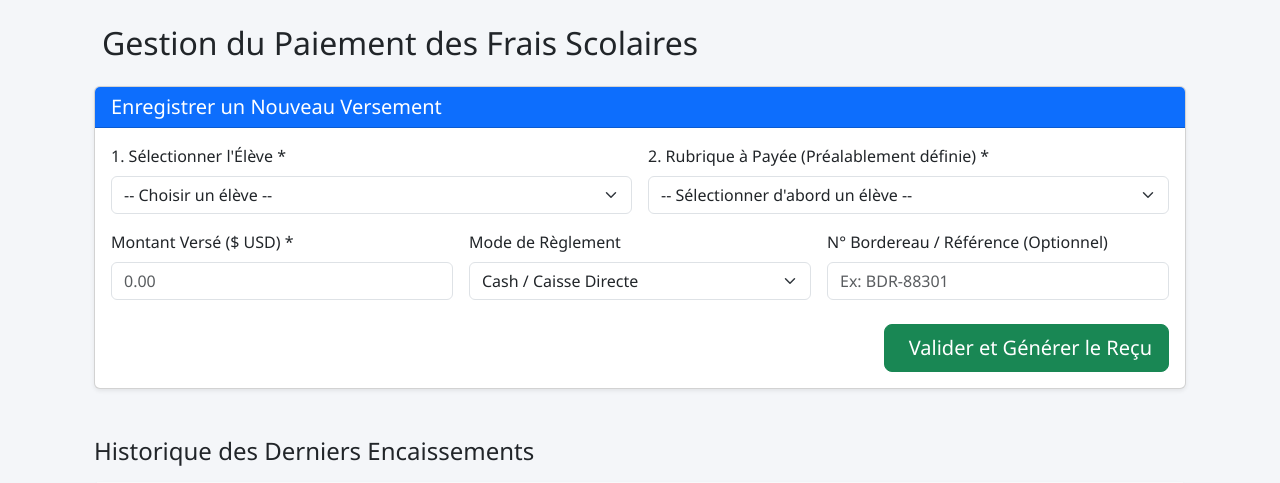
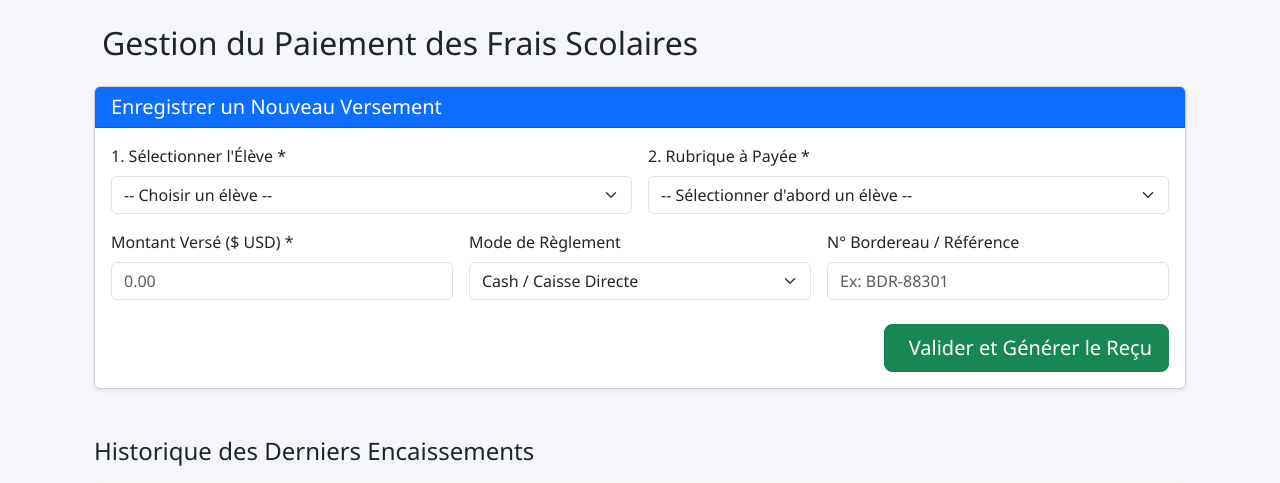
Before and after one commit to osemwanza-ai/gestion-la-charite, a Flask app: page /paiements in a window 1280 px wide. Shown: the part 56-539 px from the top of the page. Run offline with Flask 3, Linux system fonts and the light colour scheme; tables that the repository leaves empty hold one stand-in row (values such as "Sample post").

Commit message:
Update paiements.html

```diff
--- a/templates/paiements.html
+++ b/templates/paiements.html
@@ -4,7 +4,6 @@
 <div class="container mt-4">
     <h2 class="mb-4"><i class="bi bi-cash-coin me-2"></i>Gestion du Paiement des Frais Scolaires</h2>
 
-    <!-- Formulaire d'encaissement -->
     <div class="card shadow-sm mb-5">
         <div class="card-header bg-primary text-white">
             <h5 class="mb-0">Enregistrer un Nouveau Versement</h5>
@@ -12,7 +11,6 @@
         <div class="card-body">
             <form method="POST" action="{{ url_for('paiements') }}">
                 <div class="row g-3">
-                    <!-- Sélection de l'élève -->
                     <div class="col-md-6">
                         <label class="form-label font-weight-bold">1. Sélectionner l'Élève *</label>
                         <select name="eleve_id" id="eleve_select" class="form-select" required onchange="updateRubriques()">
@@ -23,9 +21,8 @@
                         </select>
                     </div>
 
-                    <!-- Rubrique pré-créée en Administration -->
                     <div class="col-md-6">
-                        <label class="form-label font-weight-bold">2. Rubrique à Payée (Préalablement définie) *</label>
+                        <label class="form-label font-weight-bold">2. Rubrique à Payée *</label>
                         <select name="rubrique_id" id="rubrique_select" class="form-select" required onchange="updateMontantInfo()">
                             <option value="" selected disabled>-- Sélectionner d'abord un élève --</option>
                             {% for rub in rubriques %}
@@ -36,7 +33,6 @@
                         </select>
                     </div>
 
-                    <!-- Encart d'information sur le solde -->
                     <div class="col-12" id="solde_info_box" style="display: none;">
                         <div class="alert alert-info d-flex justify-content-between align-items-center mb-0">
                             <div>
@@ -49,7 +45,6 @@
                         </div>
                     </div>
 
-                    <!-- Montant versé et Mode -->
                     <div class="col-md-4">
                         <label class="form-label">Montant Versé ($ USD) *</label>
                         <input type="number" step="0.01" name="montant" id="montant_input" class="form-control" placeholder="0.00" required>
@@ -65,7 +60,7 @@
                     </div>
 
                     <div class="col-md-4">
-                        <label class="form-label">N° Bordereau / Référence (Optionnel)</label>
+                        <label class="form-label">N° Bordereau / Référence</label>
                         <input type="text" name="reference_bordereau" class="form-control" placeholder="Ex: BDR-88301">
                     </div>
 
@@ -79,7 +74,6 @@
         </div>
     </div>
 
-    <!-- Tableau de l'historique des reçus -->
     <h4 class="mb-3">Historique des Derniers Encaissements</h4>
     <div class="table-responsive bg-white shadow-sm rounded">
         <table class="table table-hover align-middle mb-0">
@@ -119,9 +113,9 @@
     </div>
 </div>
 
-<!-- Script JS pour calcul dynamique du solde -->
 <script>
-const soldesData = {{ soldes|tojson }};
+// Modification sécurisée de l'analyse JSON
+const soldesData = JSON.parse('{{ soldes|safe }}');
 
 function updateRubriques() {
     updateMontantInfo();
```
